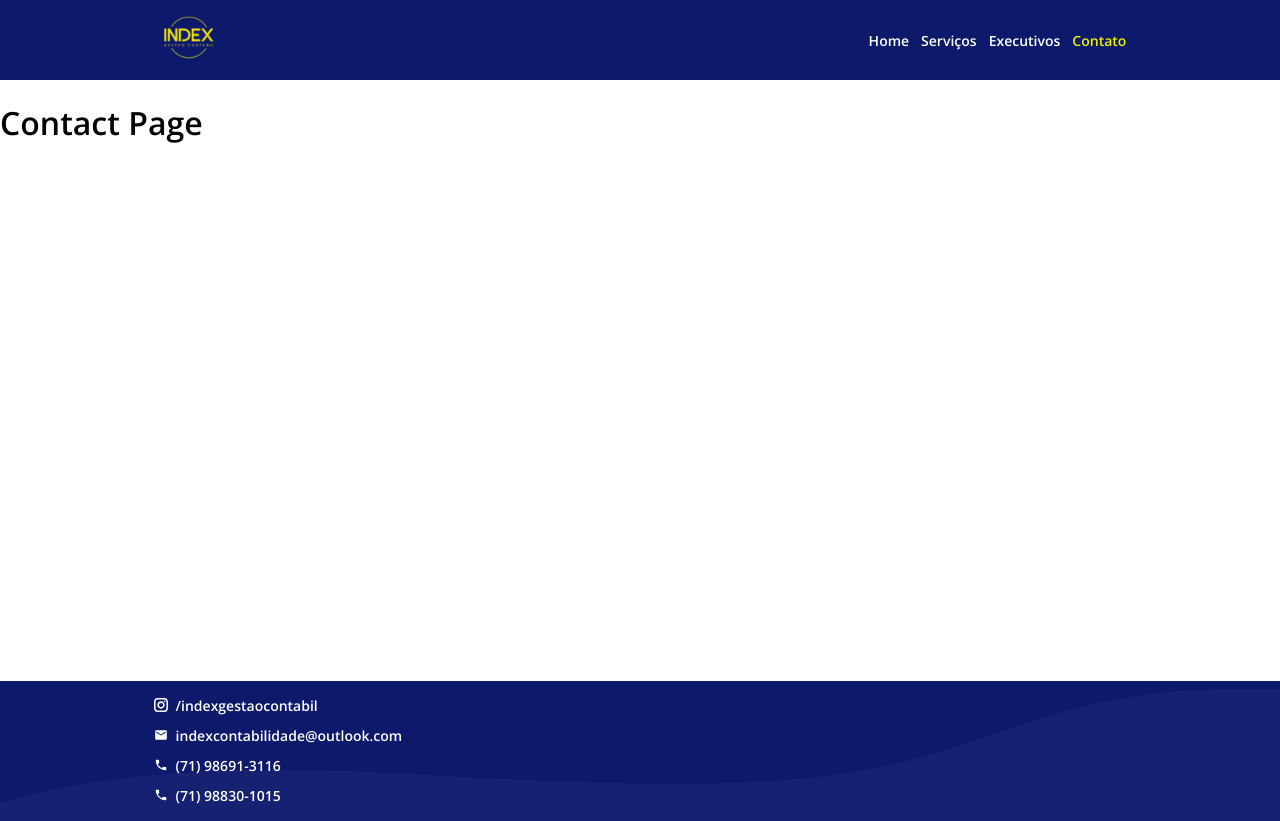
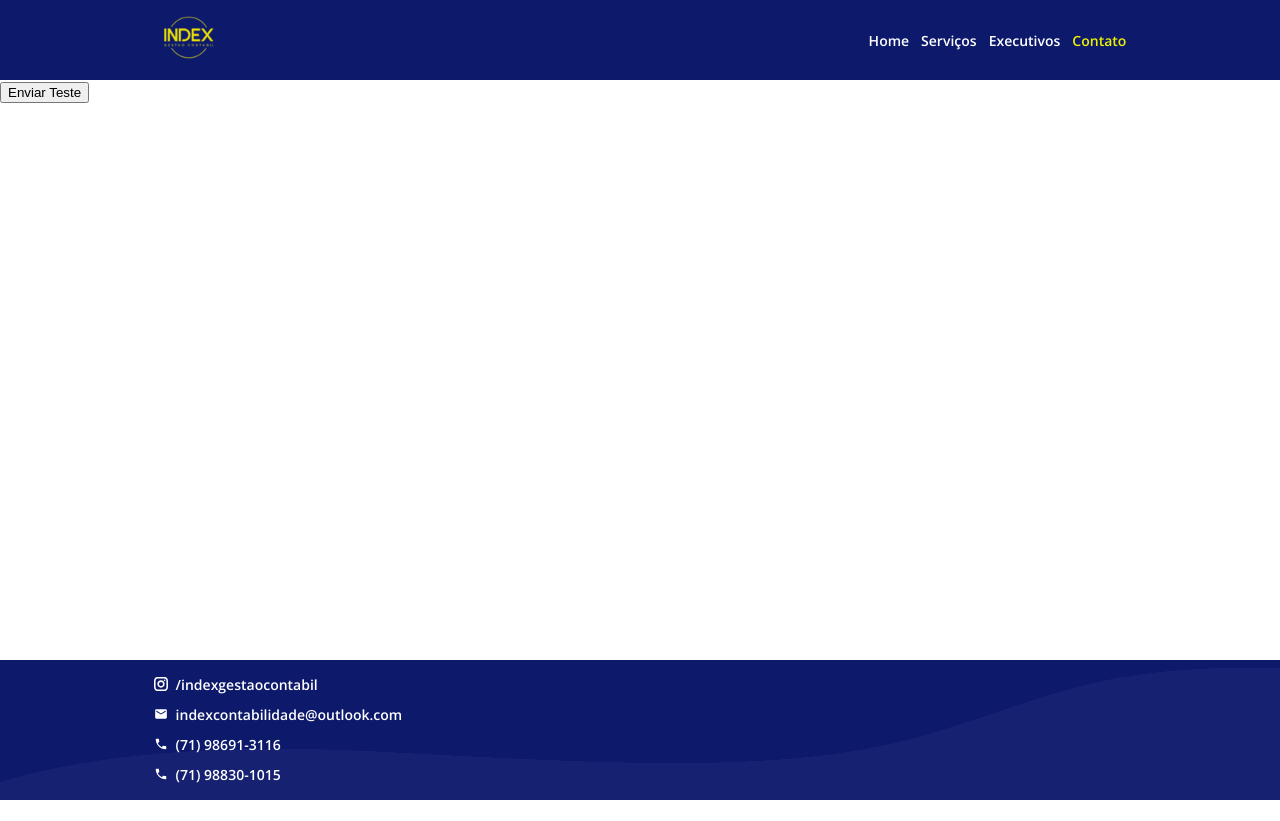
Before and after one commit to indexgestaocontabil/indexgestaocontabil.github.io, a React (Create React App) app: page /contato in a window 1280 px wide. After the commit the page ends 800 px from the top, so only its background shows below. Built offline with nearby package versions, Linux system fonts and the light colour scheme.

Commit message:
Add Email Service

```diff
--- a/src/pages/ContactPage/ContactPage.tsx
+++ b/src/pages/ContactPage/ContactPage.tsx
@@ -2,7 +2,34 @@ import React from 'react';
 import './ContactPage.scss';
 
 function ContactPage() {
-  return <h1>Contact Page</h1>;
+  const onSubmit = () => {
+    fetch('https://formsubmit.co/ajax/hugodeiro@gmail.com', {
+      method: 'POST',
+      body: JSON.stringify({
+        Nome: 'Hugo Deiró',
+        Mensagem: 'Blablablabla',
+        Teste: 'Teste123',
+        Email: 'hugodeiro@gmail.com'
+      }),
+      headers: {
+        'Accept': 'application/json',
+        'Content-Type': 'application/json'
+      }
+    }).then(() => {
+      console.log('success!');
+    }).catch(() => {
+      console.log('Failure!');
+    });
+  }
+
+  return (
+    // <form action="https://formsubmit.co/indexcontabilidade@outlook.com" method="POST">
+    <div>
+      <button onClick={onSubmit}>
+        Enviar Teste
+      </button>
+    </div>
+  );
 }
 
 export default ContactPage;
```
